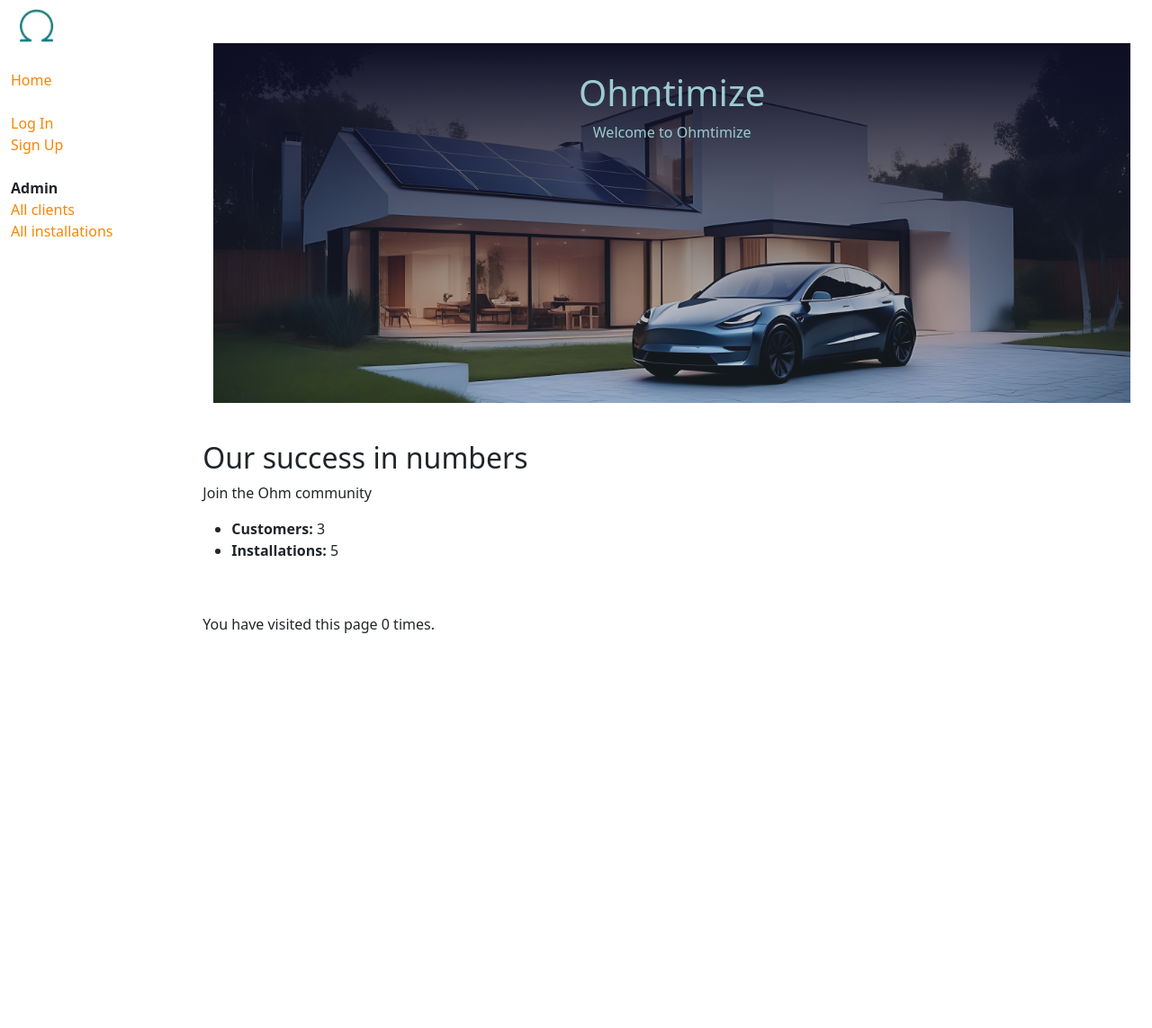
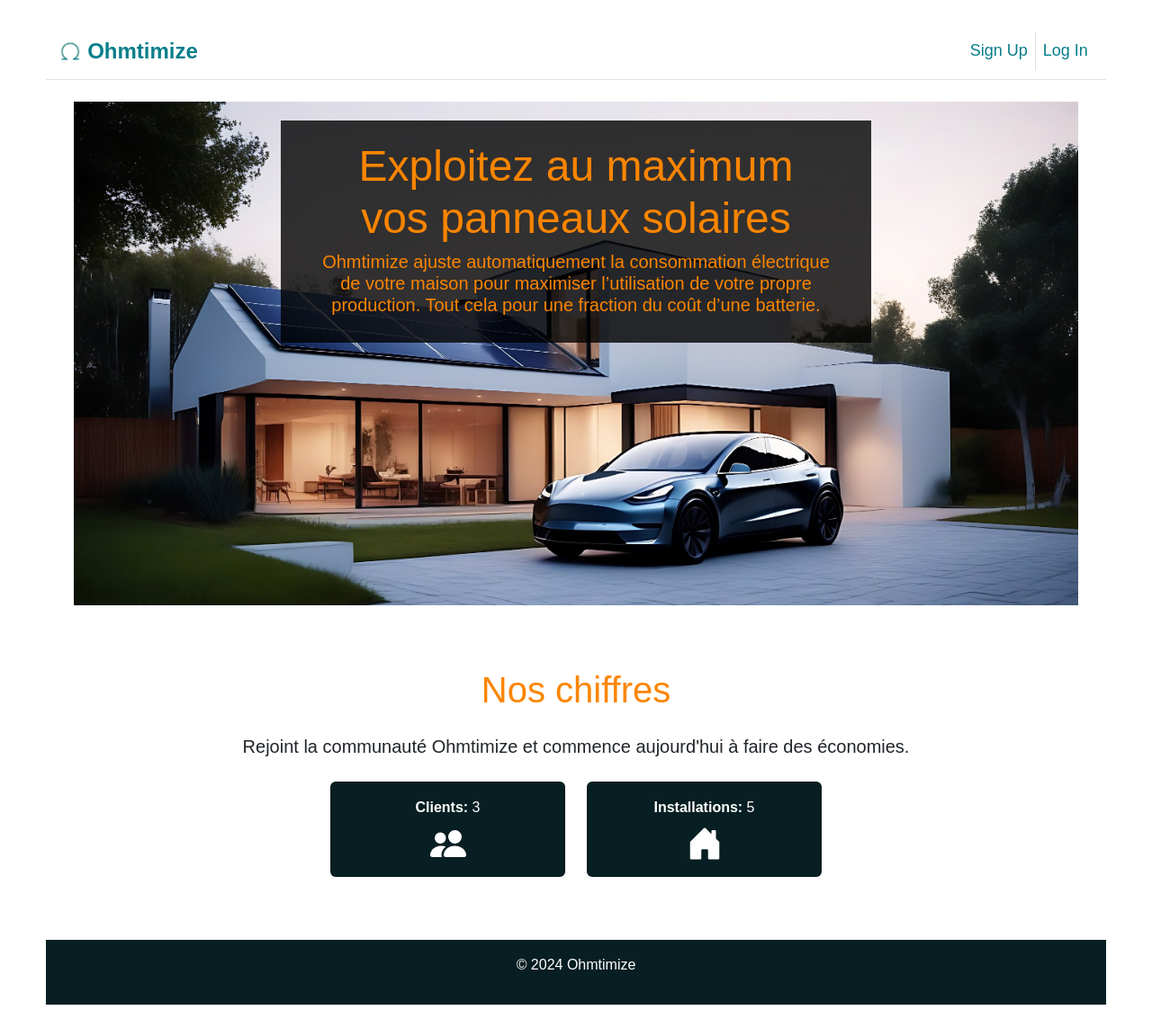
Before and after one commit to Ohmtimize/WebOhm, a Django app: page /ohmtimize/ in a window 1280 px wide. Shown: the whole page at 90% size. Before the commit the page ends 704 px from the top, so only its background shows below. Run offline with Django 4.2, Linux system fonts and the light colour scheme; data comes from the database, SQL or seed files in the repository; both versions use the stored data as it was after the commit.

Commit message:
homepage looks nicer

```diff
--- a/ohm/ohmtimize/static/css/styles.css
+++ b/ohm/ohmtimize/static/css/styles.css
@@ -20,6 +20,11 @@ body {
   font-weight: 500;
 }
 
+.nav-item a {
+  color:#087e8b;
+  font-size: large;
+}
+
   #logout-form {
     display: inline;
   }
@@ -28,21 +33,48 @@ body {
     margin: 0;
   }
 
-.hero div {
-  background-image: linear-gradient(180deg, rgb(14, 14, 37) 0.5%, rgba(156,203,209,0.12) 100%),  url("../images/house_with_solar_panels.jpg");
-  background-repeat: no-repeat;
-  background-position: center;
-  background-size: cover;
-  height: 50vh;
+
+.bg-brand-primary {
+  background-color: #087e8b;
 }
 
-.hero h1, .hero p {
-  color:#9ccbd1;
-  text-align: center;
+.text-brand-secondary {
+  color: #fb8500
 }
 
-.hero h1 {
-  padding-top: 3%;
+.text-brand-light {
+  color: #ffffff;
+}
+
+.bg-brand-dark {
+  background-color: #071e22;
+}
+
+.logo {
+  color: #087e8b;
+  font-weight: bold;
+  font-size: larger;
+  margin-left: 4px;
+}
+
+
+.hero {
+  background-image: url("../images/house_with_solar_panels.jpg");
+  background-repeat: no-repeat;
+  background-position: top;
+  background-size: cover;
+  min-height: 70vh;
+  display: flex;
+  justify-content: center;
+  align-items: top;
+}
+
+.hero div {
+  background-color: rgba(0, 0, 0, 0.8);
+  width: 60%;
+  height: fit-content;
+  margin-top: 2%;
+  padding: 2% 4%;
 }
 
 .stats {
--- a/ohm/ohmtimize/templates/base_generic.html
+++ b/ohm/ohmtimize/templates/base_generic.html
@@ -9,65 +9,75 @@
       rel="stylesheet"
       integrity="sha384-QWTKZyjpPEjISv5WaRU9OFeRpok6YctnYmDr5pNlyT2bRjXh0JMhjY6hW+ALEwIH"
       crossorigin="anonymous">
-    <!-- Add additional CSS in static file -->
     {% load static %}
     <link rel="stylesheet" href="{% static 'css/styles.css' %}" />
-    <!-- Bootstrap CSS -->
-    <link href="https://cdn.jsdelivr.net/npm/bootstrap@5.3.3/dist/css/bootstrap.min.css" rel="stylesheet" integrity="sha384-QWTKZyjpPEjISv5WaRU9OFeRpok6YctnYmDr5pNlyT2bRjXh0JMhjY6hW+ALEwIH" crossorigin="anonymous">
   </head>
+
   <body>
+    <!-- Navigation bar -->
+    <nav class="navbar navbar-expand-lg border-bottom border-body" data-bs-theme="light">
       <div class="container-fluid">
-      <div class="row">
-        <div class="col-sm-2">
-          <img src="{% static 'images/logo.png' %}" alt="Logo Ohmtimize" style="width:30%; margin-left: auto; margin-right: auto;" />
-          {% block sidebar %}
-            <ul class="sidebar-nav">
-              <li><a href="{% url 'index' %}">Home</a></li>
-              <br>
+        <a class="navbar-brand d-flex align-items-center " href="{% url 'index' %}">
+          <img src="{% static 'images/logo.png' %}" alt="Logo" width="30" class="d-inline-block align-text-top">
+          <span class="logo">Ohmtimize</span>
+        </a>
+        <button class="navbar-toggler" type="button" data-bs-toggle="collapse" data-bs-target="#navbarNav" aria-controls="navbarNav" aria-expanded="false" aria-label="Toggle navigation">
+          <span class="navbar-toggler-icon"></span>
+        </button>
+        <div class="collapse navbar-collapse" id="navbarNav">
+          <ul class="navbar-nav ms-auto">
             {% if user.is_authenticated %}
-              <li>User: {{ user.get_username }}</li>
-              <li><a href="{% url 'myconsumption' %}">My consumption</a></li>
-              <li><a href="{% url 'mydevices' %}">My devices</a></li>
-              <li>
-                <form id="logout-form" method="post" action="{% url 'logout' %}">
+            <li class="nav-item">
+              <span class="nav-link">User: {{ user.get_username }}</span>
+            </li>
+            <li class="nav-item">
+              <a class="nav-link" href="{% url 'myconsumption' %}">My Consumption</a>
+            </li>
+            <li class="nav-item">
+              <a class="nav-link" href="{% url 'mydevices' %}">My Devices</a>
+            </li>
+            <li class="nav-item">
+              <form id="logout-form" method="post" action="{% url 'logout' %}" class="d-inline">
                 {% csrf_token %}
-                  <button type="submit" class="btn btn-link">Log Out</button>
+                <button type="submit" class="btn btn-link nav-link">Log Out</button>
               </form>
             </li>
             {% else %}
-              <li><a href="{% url 'login' %}?next={{ request.path }}">Log In</a></li>
-              <li><a href="{% url 'signup' %}">Sign Up</a></li>
+            <li class="nav-item">
+              <a class="nav-link border-end" href="{% url 'signup' %}">Sign Up</a>
+            </li>
+            <li class="nav-item fw-medium">
+              <a class="nav-link" href="{% url 'login' %}?next={{ request.path }}">Log In</a>
+            </li>
             {% endif %}
-              <br>
-              <li>
+            {% if user.is_staff %}
+            <li class="nav-item dropdown">
+              <a class="nav-link dropdown-toggle" href="#" id="adminDropdown" role="button" data-bs-toggle="dropdown" aria-expanded="false">
                 Admin
-                <li><a href="{% url 'clients' %}">All clients</a></li>
-                <li><a href="{% url 'installations' %}">All installations</a></li>
+              </a>
+              <ul class="dropdown-menu" aria-labelledby="adminDropdown">
+                <li><a class="dropdown-item" href="{% url 'clients' %}">All Clients</a></li>
+                <li><a class="dropdown-item" href="{% url 'installations' %}">All Installations</a></li>
+              </ul>
             </li>
+            {% endif %}
           </ul>
-          {% endblock %}
-        </div>
-        <div class="col-sm-10 ">{% block content %}{% endblock %}
-          {% block pagination %}
-          {% if is_paginated %}
-          <div class="pagination">
-              <span class="page-links">
-                  {% if page_obj.has_previous %}
-                      <a href="{{ request.path }}?page={{ page_obj.previous_page_number }}">previous</a>
-                  {% endif %}
-                  <span class="page-current">
-                      Page {{ page_obj.number }} of {{ page_obj.paginator.num_pages }}.
-                  </span>
-                  {% if page_obj.has_next %}
-                      <a href="{{ request.path }}?page={{ page_obj.next_page_number }}">next</a>
-                  {% endif %}
-              </span>
         </div>
       </div>
-          {% endif %}
-          {% endblock %}
+    </nav>
+
+    <!-- Page content -->
+    <div class="container mt-4">
+      {% block content %}{% endblock %}
     </div>
+
+    <!-- Footer -->
+    <footer class="bg-brand-dark text-brand-light py-3 mt-4">
+      <div class="container text-center">
+        <p>&copy; 2024 Ohmtimize</p>
       </div>
+    </footer>
+
     <script src="https://cdn.jsdelivr.net/npm/bootstrap@5.3.3/dist/js/bootstrap.bundle.min.js" integrity="sha384-YvpcrYf0tY3lHB60NNkmXc5s9fDVZLESaAA55NDzOxhy9GkcIdslK1eN7N6jIeHz" crossorigin="anonymous"></script>
   </body>
 </html>
--- a/ohm/ohmtimize/templates/index.html
+++ b/ohm/ohmtimize/templates/index.html
@@ -2,25 +2,42 @@
 
 {% block content %}
 <!-- Hero -->
- <section class="container hero">
-  <div>
-    <h1 class="mt-5">Ohmtimize</h1>
-    <p>Welcome to Ohmtimize</p>
+<section class="container hero text-center">
+    <div class="jumbotron text-brand-secondary">
+        <h1 class="display-5 fw-medium">Exploitez au maximum vos panneaux solaires</h1>
+        <h2 class="lead">Ohmtimize ajuste automatiquement la consommation électrique de votre maison pour maximiser l’utilisation de votre propre production.  Tout cela pour une fraction du coût d’une batterie.</h2>
+    </div>
+</section>
+
+<section class="container stats my-5">
+  <h3 class="text-center mb-4 text-brand-secondary fs-1">Nos chiffres</h3>
+  <p class="text-center fs-5 mb-4">Rejoint la communauté Ohmtimize et commence aujourd'hui à faire des économies.</p>
+  <div class="row justify-content-center">
+      <div class="col-md-3 text-center">
+          <div class="card bg-brand-dark text-brand-light">
+              <div class="card-body">
+                  <strong>Clients:</strong> {{ num_clients }}
+                  <div class="mt-2">
+                    <svg xmlns="http://www.w3.org/2000/svg" width="40" height="40" fill="currentColor" class="bi bi-people-fill" viewBox="0 0 16 16">
+                      <path d="M7 14s-1 0-1-1 1-4 5-4 5 3 5 4-1 1-1 1zm4-6a3 3 0 1 0 0-6 3 3 0 0 0 0 6m-5.784 6A2.24 2.24 0 0 1 5 13c0-1.355.68-2.75 1.936-3.72A6.3 6.3 0 0 0 5 9c-4 0-5 3-5 4s1 1 1 1zM4.5 8a2.5 2.5 0 1 0 0-5 2.5 2.5 0 0 0 0 5"/>
+                    </svg>
+                  </div>
+              </div>
+          </div>
+      </div>
+      <div class="col-md-3 text-center">
+          <div class="card bg-brand-dark text-brand-light">
+              <div class="card-body">
+                  <strong>Installations:</strong> {{ num_installations }}
+                  <div class="mt-2">
+                    <svg xmlns="http://www.w3.org/2000/svg" width="40" height="40" fill="currentColor" class="bi bi-house-door-fill" viewBox="0 0 16 16">
+                      <path d="M6.5 14.5v-3.505c0-.245.25-.495.5-.495h2c.25 0 .5.25.5.5v3.5a.5.5 0 0 0 .5.5h4a.5.5 0 0 0 .5-.5v-7a.5.5 0 0 0-.146-.354L13 5.793V2.5a.5.5 0 0 0-.5-.5h-1a.5.5 0 0 0-.5.5v1.293L8.354 1.146a.5.5 0 0 0-.708 0l-6 6A.5.5 0 0 0 1.5 7.5v7a.5.5 0 0 0 .5.5h4a.5.5 0 0 0 .5-.5"/>
+                    </svg>
+                  </div>
+              </div>
+          </div>
+      </div>
   </div>
- </section>
-
- <section class="stats">
-  <h2>Our success in numbers</h2>
-  <p>Join the Ohm community</p>
-  <ul>
-    <li><strong>Customers:</strong> {{ num_clients }}</li>
-    <li><strong>Installations:</strong> {{ num_installations }}</li>
-  </ul>
- </section>
-
-  <span>You have visited this page {{ num_visits }} time{{ num_visits|pluralize }}.</span>
-
-<!-- {% load static %}
-<img src="{% static 'images/house_with_solar_panels.jpg' %}" alt="Image Ohmtimize" style="width:50%; margin-left: auto; margin-right: auto;" /> -->
+</section>
 
 {% endblock %}
```
Also changed, not shown: ohm/db.sqlite3. Lines whose indentation alone changed are shown as unchanged.
